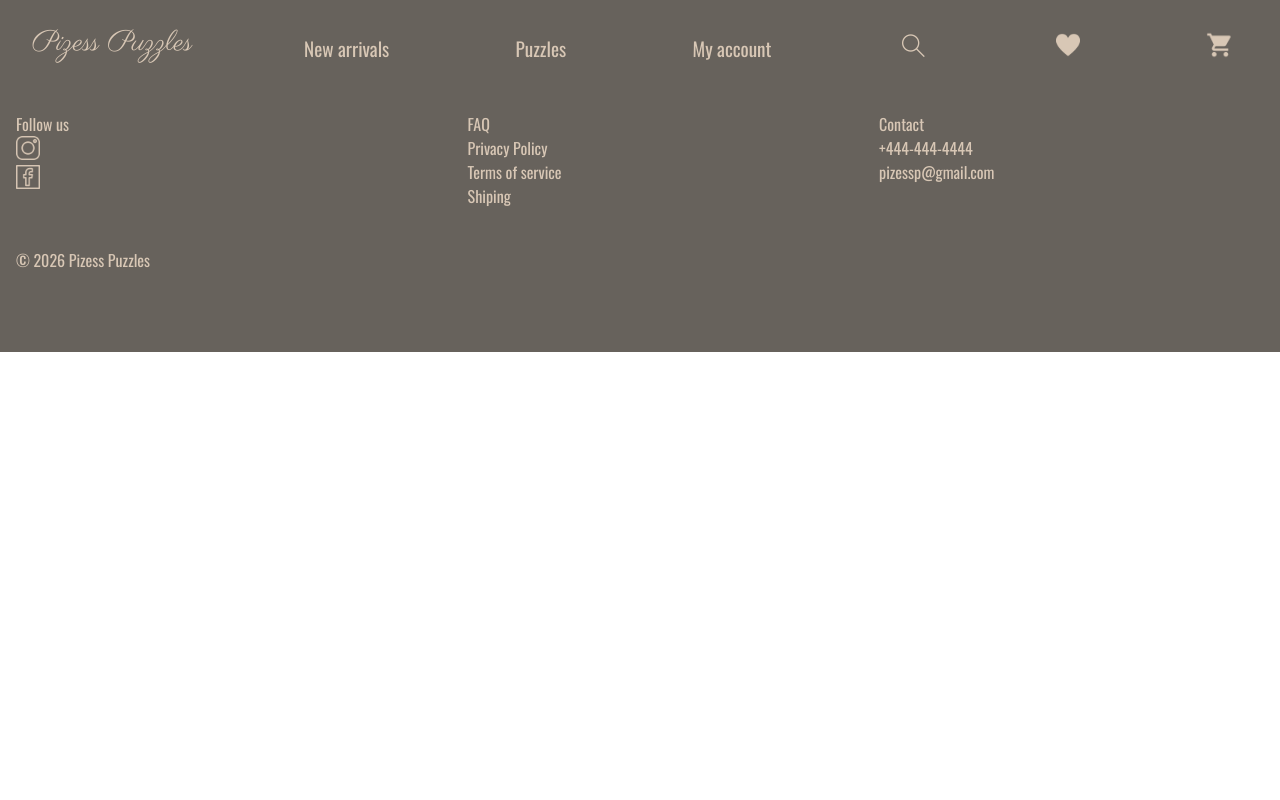
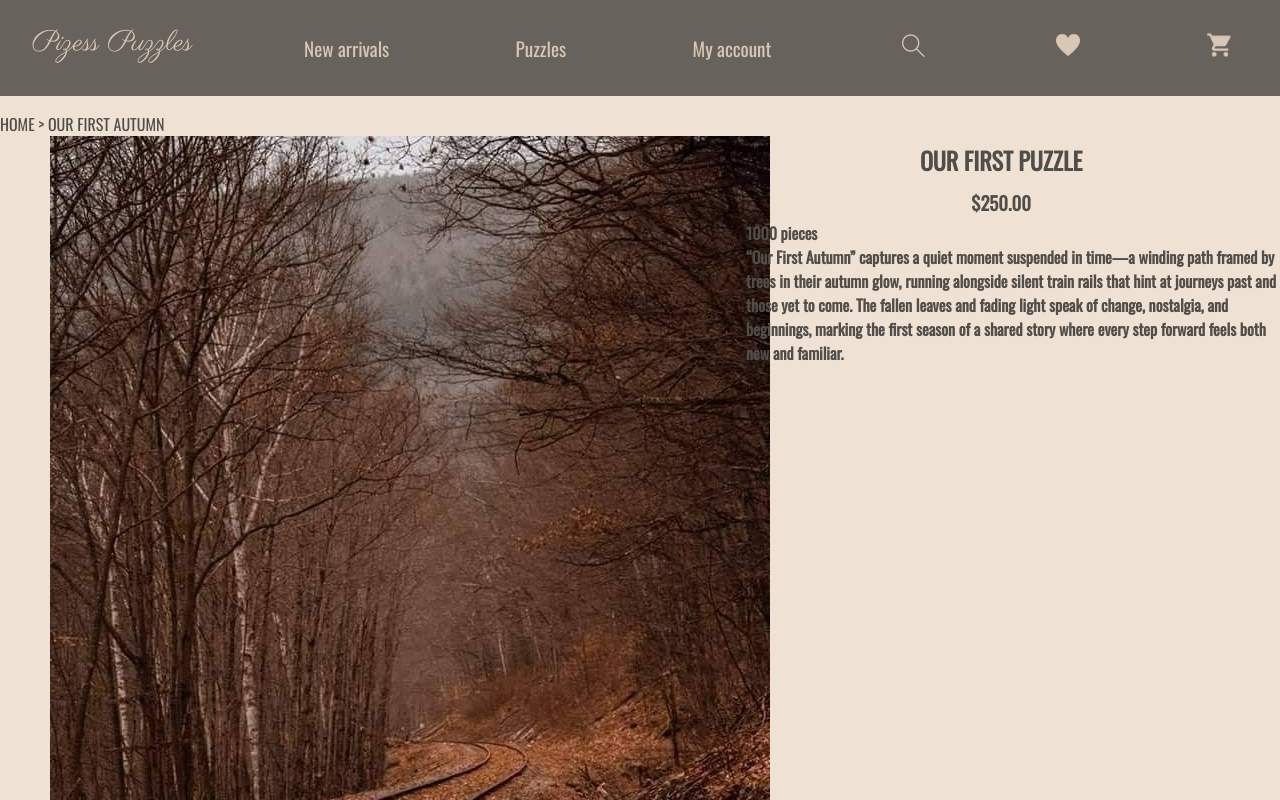
Before and after one commit to ximemendoza/Puzzle, a plain HTML site: page Product.html in a window 1280 px wide. Shown: the top 800 px of the page. Drawn offline with nearby package versions, Linux system fonts and the light colour scheme.

Commit message:
being to work on the product page and fix grid

```diff
--- a/Product.html
+++ b/Product.html
@@ -6,6 +6,7 @@
     <title>Pizess Puzzles</title>
     <link rel="stylesheet" href="css/main.css" />
     <link rel="stylesheet" href="css/indexmain.css">
+    <link rel="stylesheet" href="css/productd.css">
     <link rel="preconnect" href="https://fonts.googleapis.com">
     <link rel="preconnect" href="https://fonts.gstatic.com" crossorigin>
     <link href="https://fonts.googleapis.com/css2?family=Oswald&family=Parisienne&display=swap" rel="stylesheet">
@@ -47,6 +48,18 @@
       </nav>
     </header>
     <main>
+      <a href="index.html"><p class="history">HOME > OUR FIRST AUTUMN</p></a>
+        <section class="main-puz-grid">
+        <div class="puzzles-photos">
+        <a href="Product.html"><img class="product-main-1" src="images/image1.jfif" alt="Puzzle 1">
+        </a>
+        </div>
+        <div><h2>OUR FIRST PUZZLE</h2>
+          <h3>$250.00</h3>
+          <p class="product-aumnt">1000 pieces</p>
+          <p class="product-aumnt">“Our First Autumn” captures a quiet moment suspended in time—a winding path framed by trees in their autumn glow, running alongside silent train rails that hint at journeys past and those yet to come. The fallen leaves and fading light speak of change, nostalgia, and beginnings, marking the first season of a shared story where every step forward feels both new and familiar.</p>
+        </div>
+        </section>
     </main>
     <footer>
       <ul class="footer1">
--- a/css/indexmain.css
+++ b/css/indexmain.css
@@ -74,7 +74,6 @@ h2 {
   align-items: center;
   justify-self: center;
   padding: 1%;
-  padding-bottom: 2vh;
 }
 
 .puzzles-main-grid {
@@ -132,13 +131,14 @@ h2 {
   margin: 0rem;
   color: #514d48;
   font-weight: 400;
+  justify-self: start;
 }
 
 .price-puz {
   margin: 0rem;
   color: #514d48;
   font-weight: 400;
-  padding-left: 0;
+  padding-left: 1%;
   padding-bottom: 2vh;
 }
 
--- a/css/main.css
+++ b/css/main.css
@@ -43,7 +43,7 @@ header {
   flex-grow: 1;
   align-items: center;
   margin-left: 3 rem;
-  justify-self: center;
+  justify-content: space-between;
 }
 
 .header2 {
--- a/css/productd.css
+++ b/css/productd.css
@@ -1,5 +1,35 @@
-p {
+.product-aumnt {
   font: 300;
+  padding-left: 3vh;
+  margin: 0rem;
+  color: #514d48;
+  font-family: "Oswald", sans-serif;
+  font-weight: 1000;
+}
+h3 {
+  margin: 0rem;
+  color: #514d48;
+  font-family: "Oswald", sans-serif;
+  font-weight: 1000;
+  align-items: center;
+  justify-self: center;
+  padding: 1%;
+}
 
-  padding-left: 3vh;
+.main-puz-grid {
+  display: grid;
+  grid-template-columns: 1fr;
+  column-gap: 0.13rem;
+  justify-items: center;
 }
+
+@media screen and (min-width: 570px) {
+  .main-puz-grid {
+    grid-template-columns: repeat(2, 1fr);
+    justify-items: center;
+  }
+}
+
+.product-main-1 {
+  padding-left: 6%;
+}
```
Also changed, not shown: Products.html (+1 -2 lines).
